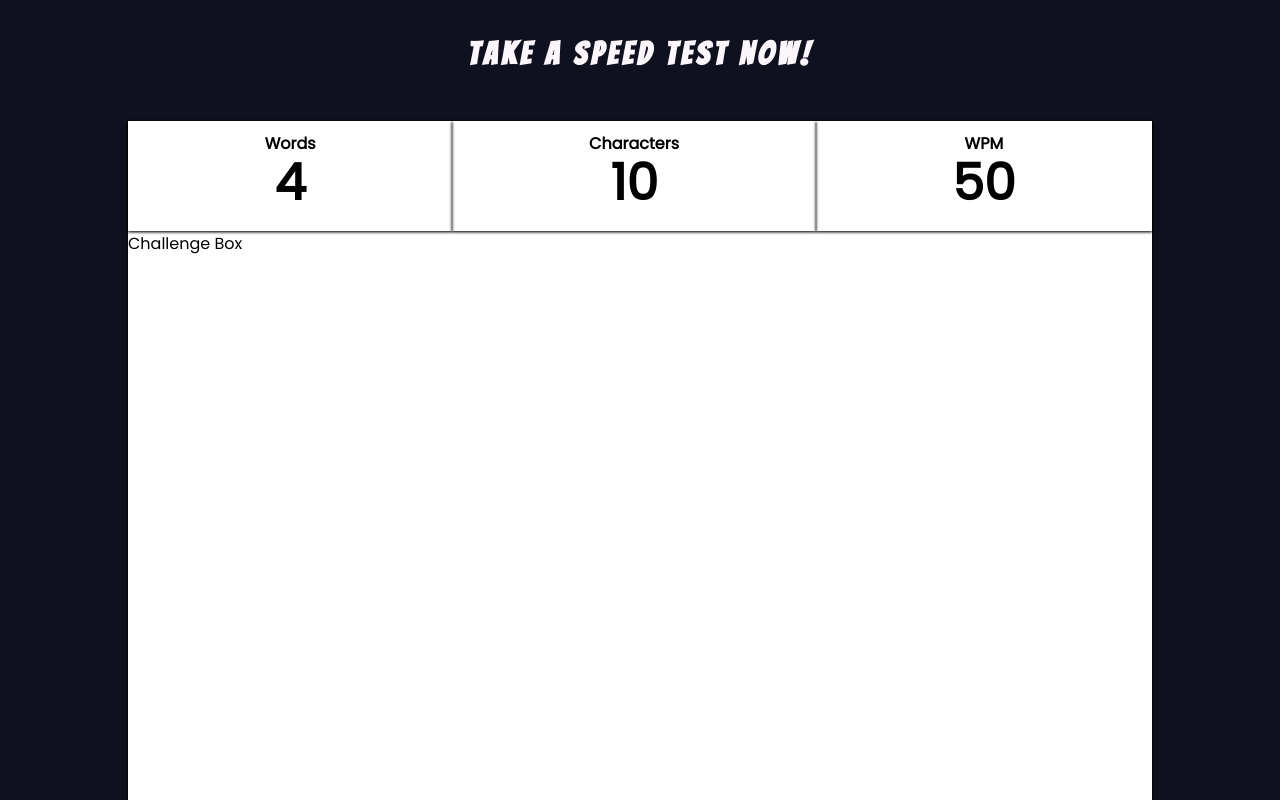
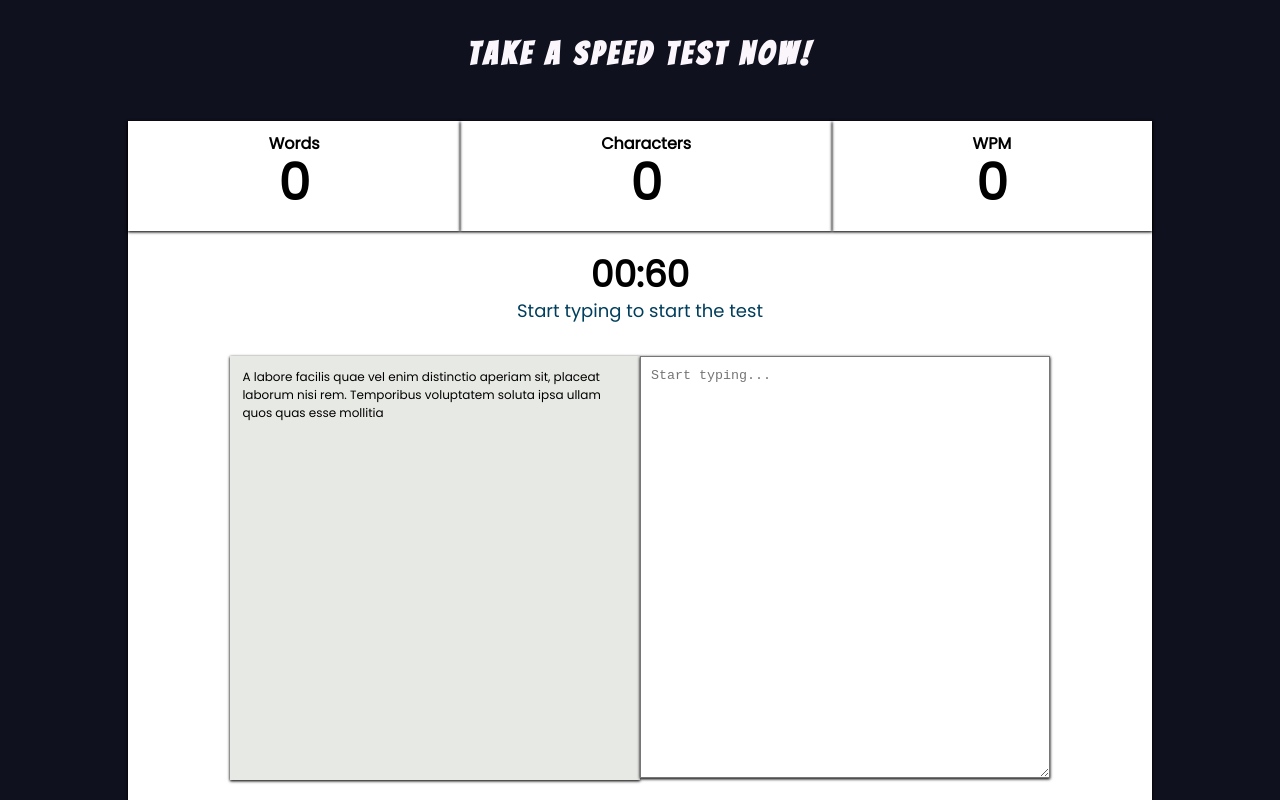
Before and after one commit to bishalbar77/flash-fingers, a React (Create React App) app: page / in a window 1280 px wide. Shown: the part 780-1580 px from the top of the page. Built offline with nearby package versions, Linux system fonts and the light colour scheme.

Commit message:
typing test container component added

```diff
--- a/src/components/App/App.jsx
+++ b/src/components/App/App.jsx
@@ -5,13 +5,30 @@ import Landing from "../Landing/Landing";
 import Footer from "../Footer/Footer";
 import ChallengeSection from "../ChallengeSection/ChallengeSection";
 
+const totalTime = 60;
+
 class App extends React.Component {
+    state = {
+        selectedParagraph: "A labore facilis quae vel enim distinctio aperiam sit, placeat laborum nisi rem. Temporibus voluptatem soluta ipsa ullam quos quas esse mollitia",
+        timerStarted: false,
+        timeRemaining: totalTime,
+        words: 0,
+        characters: 0,
+        wpm: 0
+    }
     render() {
         return (
             <div className="app">
                 <Nav />
                 <Landing />
-                <ChallengeSection />
+                <ChallengeSection
+                    selectedParagraph={this.state.selectedParagraph}
+                    words={this.state.words}
+                    characters={this.state.characters}
+                    wpm={this.state.wpm}
+                    timeRemaining={this.state.timeRemaining}
+                    timerStarted={this.state.timerStarted}
+                />
                 <Footer />
             </div>
         )
--- a/src/components/ChallengeSection/ChallengeSection.jsx
+++ b/src/components/ChallengeSection/ChallengeSection.jsx
@@ -2,13 +2,20 @@ import React from 'react';
 import "./ChallengeSection.css";
 import TestContainer from "../TestContainer/TestContainer";
 
-const ChallengeSection = () => {
+const ChallengeSection = ({ selectedParagraph, words, characters, wpm, timeRemaining, timerStarted}) => {
     return (
         <div className="challenge-section-container">
             <h1 data-aos="fade-down" className="challenge-section-header">
                 Take a speed test now!
             </h1>
-            <TestContainer words={4} characters={10} wpm={50} />
+            <TestContainer
+                selectedParagraph={selectedParagraph}
+                words={words}
+                characters={characters}
+                wpm={wpm}
+                timeRemaining={timeRemaining}
+                timerStarted={timerStarted}
+            />
         </div>
     )
 }
--- a/src/components/TestContainer/TestContainer.jsx
+++ b/src/components/TestContainer/TestContainer.jsx
@@ -3,20 +3,29 @@ import "./TestContainer.css";
 import TryAgain from '../TryAgain/TryAgain';
 import TypingChallengeContainer from '../TypingChallengeContainer/TypingChallengeContainer';
 
-const TestContainer = ({
-    words,
-    characters,
-    wpm
-}) => {
-
+const TestContainer = ({ selectedParagraph, words, characters, wpm, timeRemaining, timerStarted}) => {
     return (
         <div className="test-container">
-            <div data-aos="fade-up" className="typing-challenge-container">
-                <TypingChallengeContainer words={4} characters={10} wpm={50} />
-            </div>
-            {/* <div className="try-again-container">
-                <TryAgain words={4} characters={10} wpm={50} />
-            </div> */}
+            {
+                timeRemaining > 0 ?
+                (
+                <div data-aos="fade-up" className="typing-challenge-container">
+                    <TypingChallengeContainer
+                        selectedParagraph={selectedParagraph}
+                        words={words}
+                        characters={characters}
+                        wpm={wpm}
+                        timeRemaining={timeRemaining}
+                        timerStarted={timerStarted}
+                    />
+                </div>
+                ) : (
+                <div className="try-again-container">
+                    <TryAgain words={words} characters={characters} wpm={wpm} />
+                </div>
+                )
+            }
+
         </div>
     )
 }
--- /dev/null
+++ b/src/components/TypingChallenge/TypingChallenge.css
@@ -0,0 +1,72 @@
+.typing-challenge {
+    display: flex;
+    flex-direction: column;
+    flex-grow: 1;
+    align-items: center;
+}
+
+.timer-container {
+    margin: 16px;
+}
+
+.timer {
+    font-size: 36px;
+    font-weight: 600;
+    margin: 0;
+    text-align: center;
+}
+
+.timer-info {
+    margin: 0;
+    margin-top: -5px;
+    color: rgb(0, 62, 93);
+    font-size: 18px;
+    font-weight: 500;
+    text-align: center;
+}
+
+.textarea-container {
+    margin: 16px;
+    display: flex;
+    flex-direction: row;
+    flex-grow: 1;
+    width: 80%;
+}
+
+.textarea-left,
+.textarea-right {
+    display: flex;
+    width: 50%;
+    flex-grow: 1;
+}
+
+.textarea {
+    text-align: left;
+    flex-grow: 1;
+    height: 400px;
+    width: 100%;
+    padding: 10px;
+    line-height: 18px;
+    flex-wrap: wrap;
+    box-shadow: 0 1px 3px rgba(0, 0, 0.12), 0 1px 2px rgba(0, 0, 0, 0.26);
+    transition: all 0.2s;
+    overflow: scroll;
+    outline: none;
+}
+
+.textarea:hover {
+    box-shadow: 0 4px 13px rgba(0, 0, 0.12), 0 1px 2px rgba(0, 0, 0, 0.26);
+}
+
+.textarea::-webkit-scrollbar {
+    display: none;
+}
+
+.textarea {
+    scrollbar-width: none;
+}
+.test-paragraph {
+    font-size: 12px;
+    background-color: #e7e9e4;
+    padding: 12px;
+}
--- /dev/null
+++ b/src/components/TypingChallenge/TypingChallenge.jsx
@@ -0,0 +1,27 @@
+import React from 'react';
+import "./TypingChallenge.css";
+
+const TypingChallenge = ({ timerStarted, timeRemaining, selectedParagraph }) => {
+    return (
+        <div className="typing-challenge">
+            <div className="timer-container">
+                <p className="timer">00:{timeRemaining >= 10 ? timeRemaining : `0${timeRemaining}`}</p>
+                <p className="timer-info">
+                    { !timerStarted && "Start typing to start the test" }
+                </p>
+            </div>
+            <div className="textarea-container">
+                <div className="textarea-left">
+                    <div className="textarea test-paragraph">
+                        { selectedParagraph }
+                    </div>
+                </div>
+                <div className="textarea-right">
+                    <textarea placeholder="Start typing..." cols="30" rows="10" className="textarea"></textarea>
+                </div>
+            </div>
+        </div>
+    )
+}
+
+export default TypingChallenge;
--- a/src/components/TypingChallengeContainer/TypingChallengeContainer.jsx
+++ b/src/components/TypingChallengeContainer/TypingChallengeContainer.jsx
@@ -1,12 +1,9 @@
 import React from 'react';
 import "./TypingChallengeContainer.css";
 import ChallengeDetailsCard from "../ChallengeDetailsCard/ChallengeDetailsCard";
+import TypingChallenge from "../TypingChallenge/TypingChallenge";
 
-const TypingChallengeContainer = ({
-    words,
-    characters,
-    wpm
-}) => {
+const TypingChallengeContainer = ({ selectedParagraph, words, characters, wpm, timeRemaining, timerStarted}) => {
     return (
         <div className="typing-challenge-container">
             <div className="details-container">
@@ -15,7 +12,11 @@ const TypingChallengeContainer = ({
                 <ChallengeDetailsCard cardName="WPM" cardValue={wpm}/>
             </div>
             <div className="type-writter-container">
-                Challenge Box
+                <TypingChallenge
+                    selectedParagraph={selectedParagraph}
+                    timeRemaining={timeRemaining}
+                    timerStarted={timerStarted}
+                />
             </div>
         </div>
     )
```
